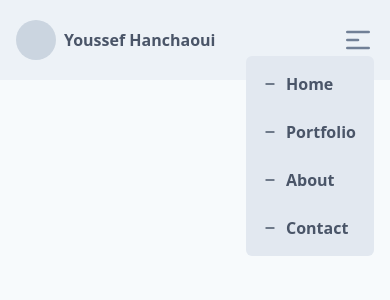
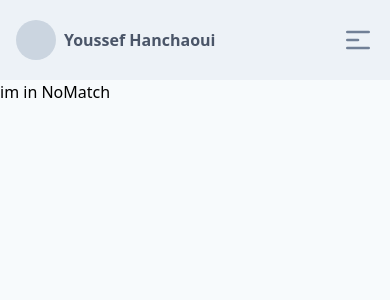
Before and after one commit to josef256/josef256_cv, a React (Create React App) app: page /josef256_cv/about in a window 390 px wide. Shown: the top 300 px of the page. Built offline with nearby package versions, Linux system fonts and the light colour scheme.

Commit message:
[mobile]-add toggle logic for menu

```diff
--- a/src/components/About.js
+++ b/src/components/About.js
@@ -0,0 +1,9 @@
+import React from 'react';
+
+export const About=()=>{
+    return (
+        <div>
+            im in About
+        </div>
+    )
+}
--- a/src/components/Contact.js
+++ b/src/components/Contact.js
@@ -0,0 +1,9 @@
+import React from 'react';
+
+export const Contact=()=>{
+    return (
+        <div>
+            im in Contact
+        </div>
+    )
+}
--- a/src/components/Home.js
+++ b/src/components/Home.js
@@ -1,5 +1,9 @@
 import React from 'react';
 
 export const Home=()=>{
-    return <></>
+    return (
+        <div>
+            im in Home
+        </div>
+    )
 }
--- a/src/components/NavMenu.js
+++ b/src/components/NavMenu.js
@@ -1,7 +1,8 @@
-import React from 'react';
+import React, {useState} from 'react';
 import {Link} from "react-router-dom";
 
 export const NavMenu=()=>{
+    const [isMenuVisible, setIsMenuVisible]= useState(false);
     return (
         <nav>
         <ul className="md:flex md:w-full hidden">
@@ -14,56 +15,64 @@ export const NavMenu=()=>{
             </li>
             <li className="pr-12 font-semibold text-gray-500 hover:text-gray-700 md:tracking-wide">
                 <div className="py-6 ">
-                <Link to="/">
+                <Link to="/portfolio">
                 Portfolio
                 </Link>
                 </div>
             </li>
             <li className="pr-12 font-semibold text-gray-500 hover:text-gray-700 md:tracking-wide">
                 <div className="py-6 ">
-                <Link to="/">
+                <Link to="/about">
                 About
                 </Link>
                 </div>
             </li>
             <li className="pr-12 font-semibold text-gray-500 hover:text-gray-700 md:tracking-wide">
                 <div className="py-6 ">
-                <Link to="/">
+                <Link to="/contact">
                     Contact
                 </Link>
                 </div>
             </li>
         </ul>
-            <div className="md:hidden">
+            <div className="md:hidden" onClick={()=>setIsMenuVisible(!isMenuVisible)}>
                 <svg className="text-gray-600 h-8 w-8" xmlns="http://www.w3.org/2000/svg" fill="none" viewBox="0 0 24 24" stroke="currentColor">
                     <path strokeLinecap="round" strokeLinejoin="round" strokeWidth={2} d="M4 6h16M4 12h8m-8 6h16" />
                 </svg>
             </div>
-            <div className="md:hidden w-32 p-4 bg-gray-300 absolute mx-4 right-0 rounded-md">
+            <div className={`${isMenuVisible? "block": "hidden"} md:hidden w-32 p-4 bg-gray-300 absolute mx-4 right-0 rounded-md`}>
                 <ul className="grid grid-cols-1 gap-6 grid-rows-4">
-                    <li className="font-semibold text-gray-700 flex items-center">
-                        <svg className="text-gray-700 h-4 w-4 mr-2" xmlns="http://www.w3.org/2000/svg" fill="none" viewBox="0 0 24 24" stroke="currentColor">
+                    <li className="font-semibold text-gray-700 hover:text-gray-700 flex items-center">
+                        <svg className="text-gray-700 hover:text-gray-700 h-4 w-4 mr-2" xmlns="http://www.w3.org/2000/svg" fill="none" viewBox="0 0 24 24" stroke="currentColor">
                             <path strokeLinecap="round" strokeLinejoin="round" strokeWidth={2} d="M18 12H6" />
                         </svg>
-                        Home
+                        <Link  to="/">
+                            Home
+                        </Link>
                     </li>
-                    <li className="font-semibold text-gray-700 flex items-center">
-                        <svg className="text-gray-700 h-4 w-4 mr-2" xmlns="http://www.w3.org/2000/svg" fill="none" viewBox="0 0 24 24" stroke="currentColor">
+                    <li className="font-semibold text-gray-500 hover:text-gray-700 flex items-center">
+                        <svg className="text-gray-500 hover:text-gray-700 h-4 w-4 mr-2" xmlns="http://www.w3.org/2000/svg" fill="none" viewBox="0 0 24 24" stroke="currentColor">
                             <path strokeLinecap="round" strokeLinejoin="round" strokeWidth={2} d="M18 12H6" />
                         </svg>
-                        Portfolio
+                        <Link to="/portfolio">
+                            Portfolio
+                        </Link>
                     </li>
-                    <li className="font-semibold text-gray-700 flex items-center">
-                        <svg className="text-gray-700 h-4 w-4 mr-2" xmlns="http://www.w3.org/2000/svg" fill="none" viewBox="0 0 24 24" stroke="currentColor">
+                    <li className="font-semibold text-gray-500 hover:text-gray-700 flex items-center">
+                        <svg className="text-gray-500 hover:text-gray-700 h-4 w-4 mr-2" xmlns="http://www.w3.org/2000/svg" fill="none" viewBox="0 0 24 24" stroke="currentColor">
                             <path strokeLinecap="round" strokeLinejoin="round" strokeWidth={2} d="M18 12H6" />
                         </svg>
-                        About
+                        <Link to="/about">
+                            About
+                        </Link>
                     </li>
-                    <li className="font-semibold text-gray-700 flex items-center">
-                        <svg className="text-gray-700 h-4 w-4 mr-2" xmlns="http://www.w3.org/2000/svg" fill="none" viewBox="0 0 24 24" stroke="currentColor">
+                    <li className="font-semibold text-gray-500 hover:text-gray-700 flex items-center">
+                        <svg className="text-gray-500 hover:text-gray-700 h-4 w-4 mr-2" xmlns="http://www.w3.org/2000/svg" fill="none" viewBox="0 0 24 24" stroke="currentColor">
                             <path strokeLinecap="round" strokeLinejoin="round" strokeWidth={2} d="M18 12H6" />
                         </svg>
-                        Contact
+                        <Link to="/contact">
+                            Contact
+                        </Link>
                     </li>
                 </ul>
             </div>
--- a/src/components/NoMatch.js
+++ b/src/components/NoMatch.js
@@ -0,0 +1,9 @@
+import React from 'react';
+
+export const NoMatch=()=>{
+    return (
+        <div>
+            im in NoMatch
+        </div>
+    )
+}
--- a/src/components/Portfolio.js
+++ b/src/components/Portfolio.js
@@ -0,0 +1,9 @@
+import React from 'react';
+
+export const Portfolio=()=>{
+    return (
+        <div>
+            im in portfolio
+        </div>
+    )
+}
--- a/src/layouts/MainContent.js
+++ b/src/layouts/MainContent.js
@@ -1,13 +1,29 @@
 import React from 'react';
-import {BrowserRouter as Router, Route, Switch} from "react-router-dom";
+import {Route, Switch} from "react-router-dom";
 import {Home} from "../components/Home";
+import {Portfolio} from "../components/Portfolio";
+import {About} from "../components/About";
+import {Contact} from "../components/Contact";
+import {NoMatch} from "../components/NoMatch";
 
 export const MainContent=()=>{
     return (
         <main>
             <Switch>
-                <Route path="/">
+                <Route exact path="/">
                     <Home />
+                </Route>
+                <Route path="/portfolio">
+                    <Portfolio />
+                </Route>
+                <Route path="/about">
+                    <About />
+                </Route>
+                <Route path="/contact">
+                    <Contact />
+                </Route>
+                <Route path="*">
+                    <NoMatch />
                 </Route>
             </Switch>
         </main>
```
